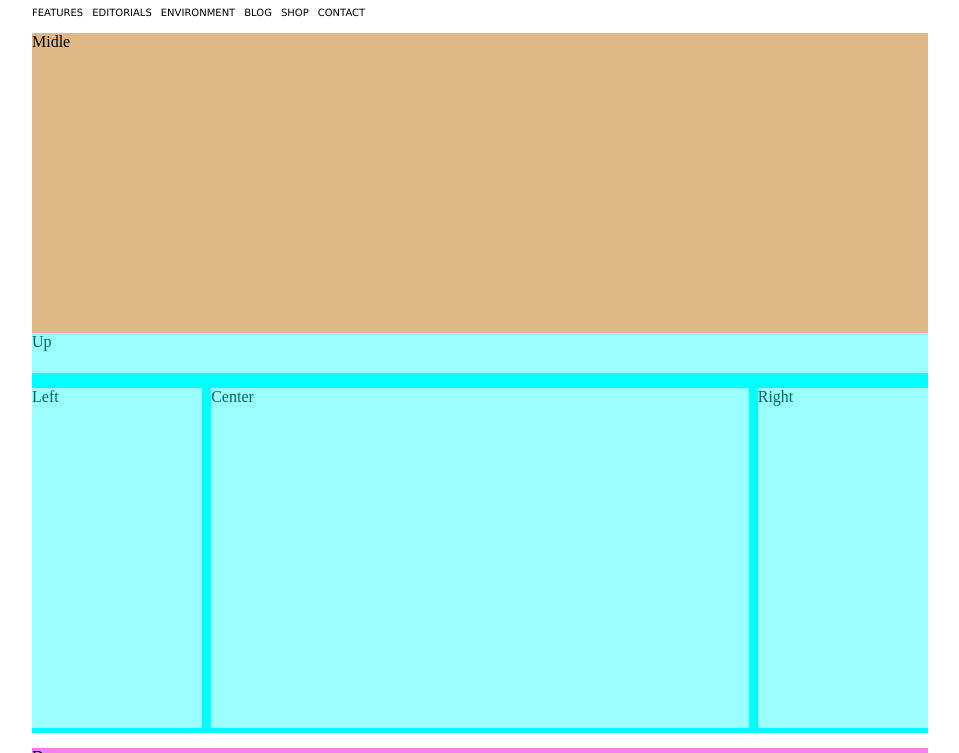
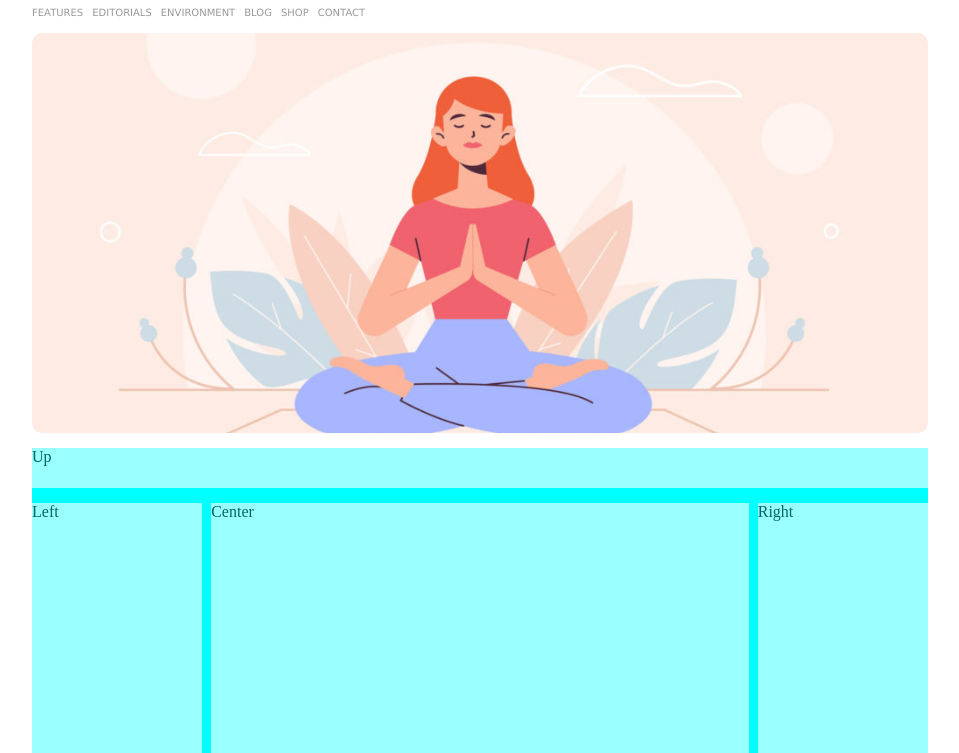
Before and after one commit to R3n1t0/htmlcss-wp, a plain HTML site: page index.html in a window 1280 px wide. Shown: the part 47-800 px from the top of the page, without its empty margins (160-1119 px from the left). Drawn offline with Linux system fonts and the light colour scheme.

Commit message:
first banner

```diff
--- a/assets/css/style.css
+++ b/assets/css/style.css
@@ -41,20 +41,22 @@ nav ul li{
   margin-right: 5px;
   font-family: Verdana, Geneva, Tahoma, sans-serif;
   display: inline-block;
-
+  opacity: .4;
 }
-
-
 
 
 /* Main */
 .midle{
-  height: 300px;
-  background-color: burlywood;
+  height: 400px;
+  background-image: url("../img/banner.jpg");
+  background-size: cover;
+  background-position: center;
+  border-radius: 10px;
+  overflow: hidden;
 }
 
 .bottom{
-height: 400px;
+height: 500px;
 background-color: aqua;
 }
 
--- a/index.html
+++ b/index.html
@@ -15,12 +15,12 @@
       <img src="assets/img/logo.png" alt="logo">
       <nav>
         <ul>
-          <li>FEATURES</li>
-          <li>EDITORIALS</li>
-          <li>ENVIRONMENT</li>
-          <li>BLOG</li>
-          <li>SHOP</li>
-          <li>CONTACT</li>
+          <li><a href="#"></a>FEATURES</li>
+          <li><a href="#"></a>EDITORIALS</li>
+          <li><a href="#"></a>ENVIRONMENT</li>
+          <li><a href="#"></a>BLOG</li>
+          <li><a href="#"></a>SHOP</li>
+          <li><a href="#"></a>CONTACT</li>
         </ul>
       </nav>
     </div>
@@ -28,7 +28,7 @@
 
   <!-- Main -->
   <main class="sect">
-    <div class="midle mb-10px">Midle</div>
+    <div class="midle mb-15px"></div>
 
     <div class="bottom mb-15px">
 
```
